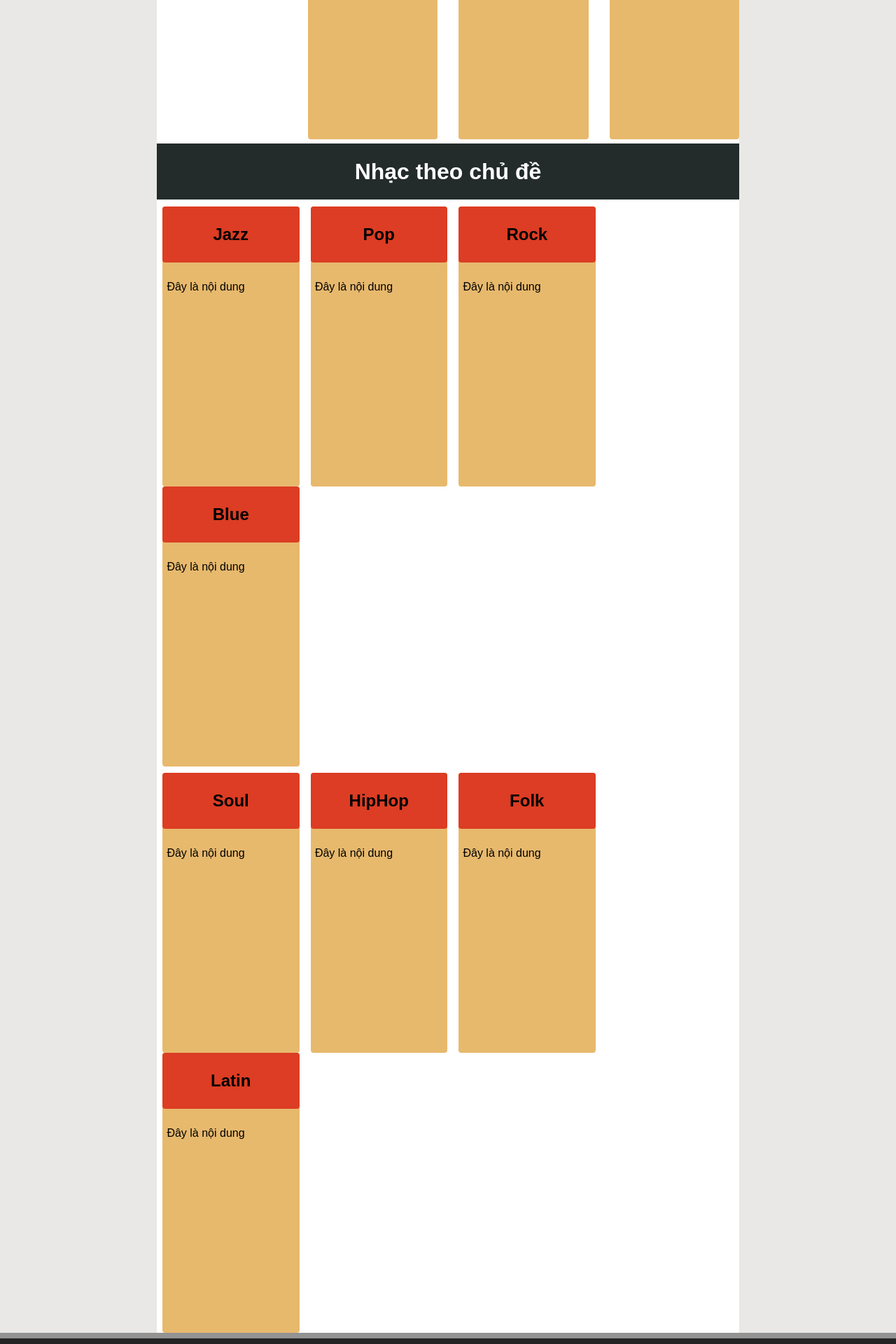
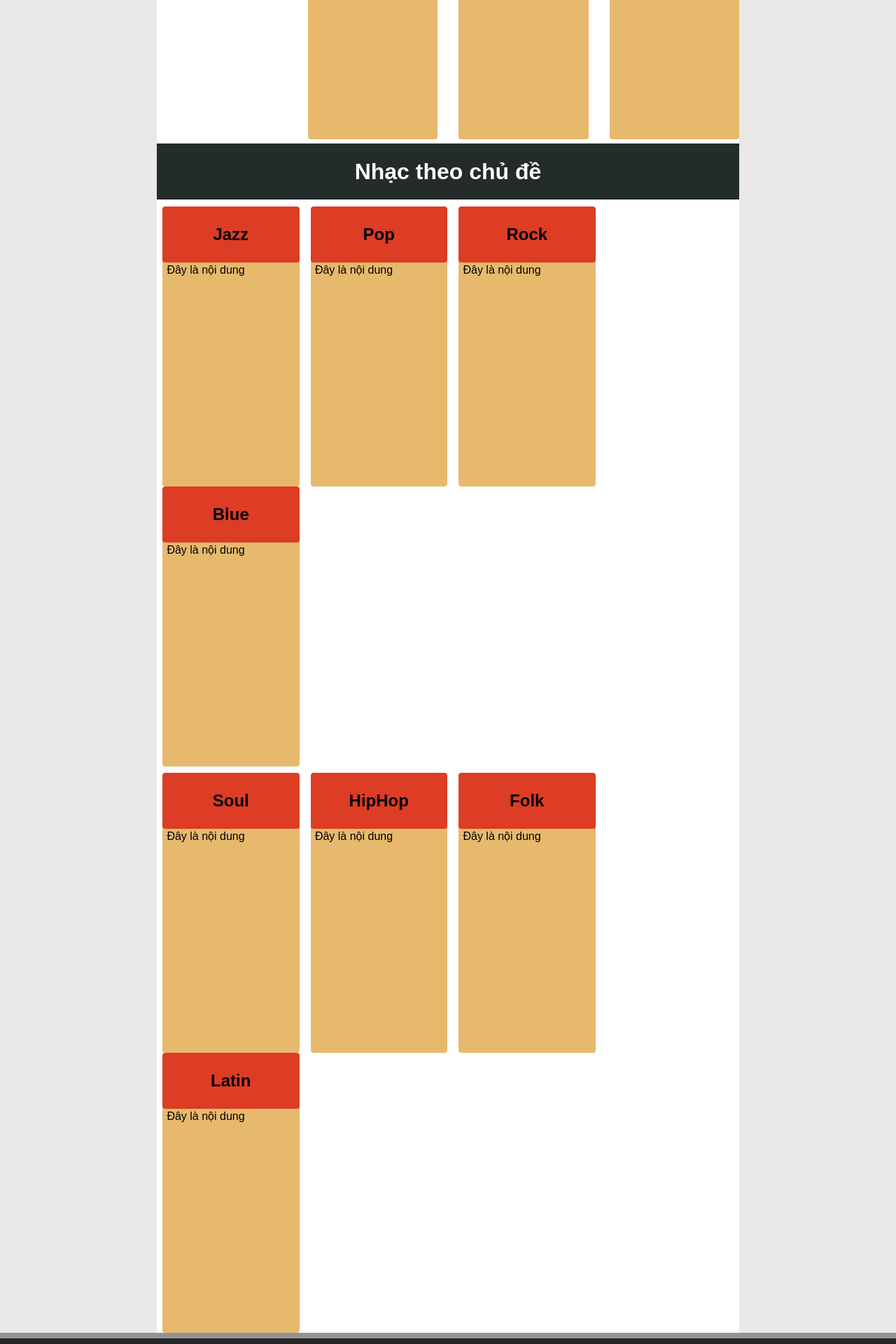
Before and after one commit to AnhTuNguyen30198/CSE485_N066257, a PHP site: page / in a window 1280 px wide. Shown: the part 1264-3184 px from the top of the page at 70% size. Run offline with PHP 8.4, Linux system fonts and the light colour scheme; some libraries are stand-ins or nearby versions.

Commit message:
Add files via upload

```diff
--- a/Sources/mycss/admin.js
+++ b/Sources/mycss/admin.js
@@ -4,9 +4,9 @@ var chooseSua	=	document.getElementById('choose-sua');
 var chooseView	=	document.getElementById('choose-view');
 
 var them = document.getElementById('them');
-var xoa = document.getElementById('xoa')
-var sua = document.getElementById('sua')
-var view = document.getElementById('view')
+var xoa = document.getElementById('xoa');
+var sua = document.getElementById('sua');
+var view = document.getElementById('view');
 
 if(chooseThem){
 chooseThem.addEventListener('click',function(){
--- a/Sources/mycss/musicweb.css
+++ b/Sources/mycss/musicweb.css
@@ -201,7 +201,7 @@ main .container .row .ndbox1{
 	background-color: #e7b96d;
 	height: 45.3em;
 	border-radius: 4px;
-
+	overflow: auto;
 }
 
 main .content1{
@@ -236,6 +236,7 @@ main .content2 #row_content22, #row_content22{
 	overflow: auto;
 }
 main .content2 .container .box2{
+	overflow: auto;
 	width: 23.5%;
 	float: left;
 	line-height: 5em;
@@ -266,7 +267,7 @@ main .content2 .container .box2 h2:hover{
 	border: 1px solid black;
 }
 main .content2 .container .box2 .ndbox2{
-	line-height: 4em;
+	line-height: 1em;
 	padding: 0.2em 0.4em;
 	overflow: auto;
 }
```
